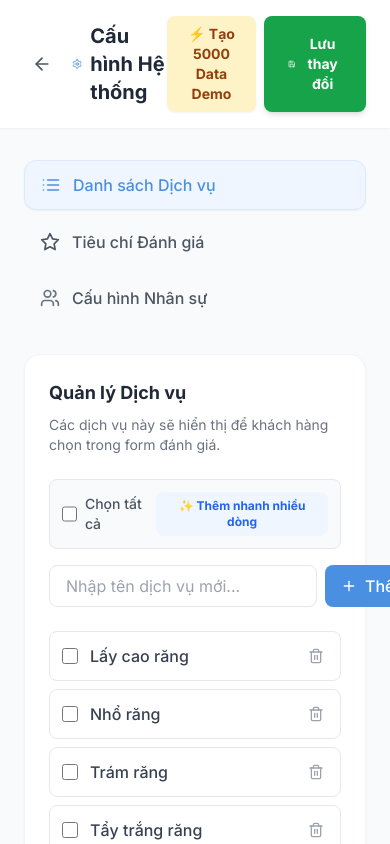
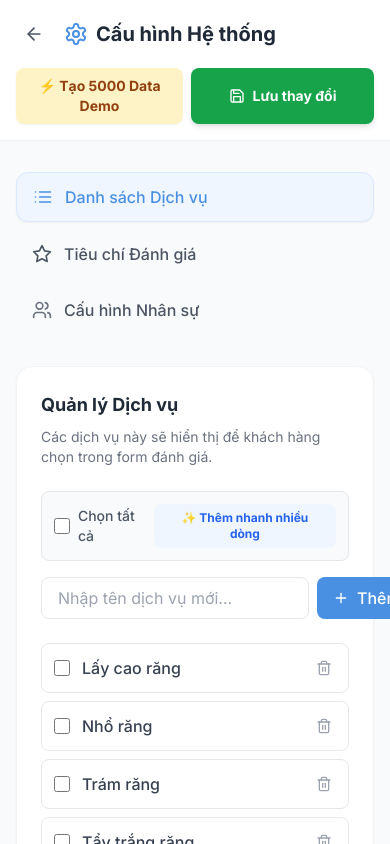
Before and after one commit to khai561616hk-dotcom/tm, a Next.js app: page /admin/settings in a window 390 px wide. Shown: the top 844 px of the page. Built offline with nearby package versions, Linux system fonts and the light colour scheme.

Commit message:
Apply responsive design to all Admin pages

```diff
--- a/app/admin/branches/page.tsx
+++ b/app/admin/branches/page.tsx
@@ -129,7 +129,7 @@ export default function BranchesPage() {
         </div>
       </header>
 
-      <main className="max-w-7xl mx-auto px-6 py-8">
+      <main className="max-w-7xl mx-auto px-4 md:px-6 py-8">
         <div className="grid grid-cols-1 md:grid-cols-2 lg:grid-cols-3 gap-6">
           {branches.map(branch => (
             <div key={branch.id} className="bg-white rounded-2xl shadow-xl p-6 card-hover">
--- a/app/admin/leaderboard/page.tsx
+++ b/app/admin/leaderboard/page.tsx
@@ -154,7 +154,7 @@ export default function LeaderboardPage() {
     const rest = leaderboardData.slice(3)
 
     return (
-        <div className="p-6 max-w-7xl mx-auto space-y-6">
+        <div className="p-4 md:p-6 max-w-7xl mx-auto space-y-6">
             {/* Header */}
             <div className="flex flex-col md:flex-row md:items-center justify-between gap-4">
                 <div>
@@ -300,7 +300,7 @@ export default function LeaderboardPage() {
             </div>
 
             {/* List Table */}
-            <div className="bg-white rounded-2xl shadow-sm border border-gray-200 overflow-hidden">
+            <div className="bg-white rounded-2xl shadow-sm border border-gray-200 overflow-hidden overflow-x-auto">
                 <table className="w-full text-left">
                     <thead className="bg-gray-50 border-b border-gray-100 text-xs uppercase text-gray-500 font-semibold">
                         <tr>
--- a/app/admin/settings/page.tsx
+++ b/app/admin/settings/page.tsx
@@ -242,7 +242,7 @@ export default function SettingsPage() {
     <div className="min-h-screen bg-gray-50 pb-12">
       {/* Header */}
       <header className="bg-white shadow-sm sticky top-0 z-30">
-        <div className="max-w-5xl mx-auto px-6 py-4 flex items-center justify-between">
+        <div className="max-w-5xl mx-auto px-4 md:px-6 py-4 flex flex-col md:flex-row items-start md:items-center justify-between gap-4">
           <div className="flex items-center gap-3">
             <Link href="/" className="p-2 hover:bg-gray-100 rounded-lg">
               <ArrowLeft className="w-5 h-5 text-gray-600" />
@@ -252,16 +252,16 @@ export default function SettingsPage() {
               Cấu hình Hệ thống
             </h1>
           </div>
-          <div className="flex gap-2">
+          <div className="flex gap-2 w-full md:w-auto">
             <button
               onClick={generateDemoData}
-              className="bg-amber-100 hover:bg-amber-200 text-amber-800 px-4 py-2 rounded-lg flex items-center gap-2 text-sm font-bold shadow-sm transition-all"
+              className="flex-1 md:flex-none justify-center bg-amber-100 hover:bg-amber-200 text-amber-800 px-4 py-2 rounded-lg flex items-center gap-2 text-sm font-bold shadow-sm transition-all"
             >
               ⚡ Tạo 5000 Data Demo
             </button>
             <button
               onClick={handleSave}
-              className="bg-green-600 hover:bg-green-700 text-white px-6 py-2 rounded-lg flex items-center gap-2 text-sm font-bold shadow-md transition-all active:scale-95"
+              className="flex-1 md:flex-none justify-center bg-green-600 hover:bg-green-700 text-white px-6 py-2 rounded-lg flex items-center gap-2 text-sm font-bold shadow-md transition-all active:scale-95"
             >
               <Save className="w-4 h-4" /> Lưu thay đổi
             </button>
@@ -269,7 +269,7 @@ export default function SettingsPage() {
         </div>
       </header>
 
-      <main className="max-w-5xl mx-auto px-6 py-8">
+      <main className="max-w-5xl mx-auto px-4 md:px-6 py-8">
         <div className="flex flex-col md:flex-row gap-8">
 
           {/* Sidebar Tabs */}
--- a/app/admin/staff/page.tsx
+++ b/app/admin/staff/page.tsx
@@ -194,7 +194,7 @@ export default function StaffPage() {
         </div>
       </header>
 
-      <main className="max-w-7xl mx-auto px-6 py-8">
+      <main className="max-w-7xl mx-auto px-4 md:px-6 py-8">
         <div className="bg-white rounded-2xl shadow-xl overflow-hidden">
           <div className="overflow-x-auto">
             <table className="w-full">
```
